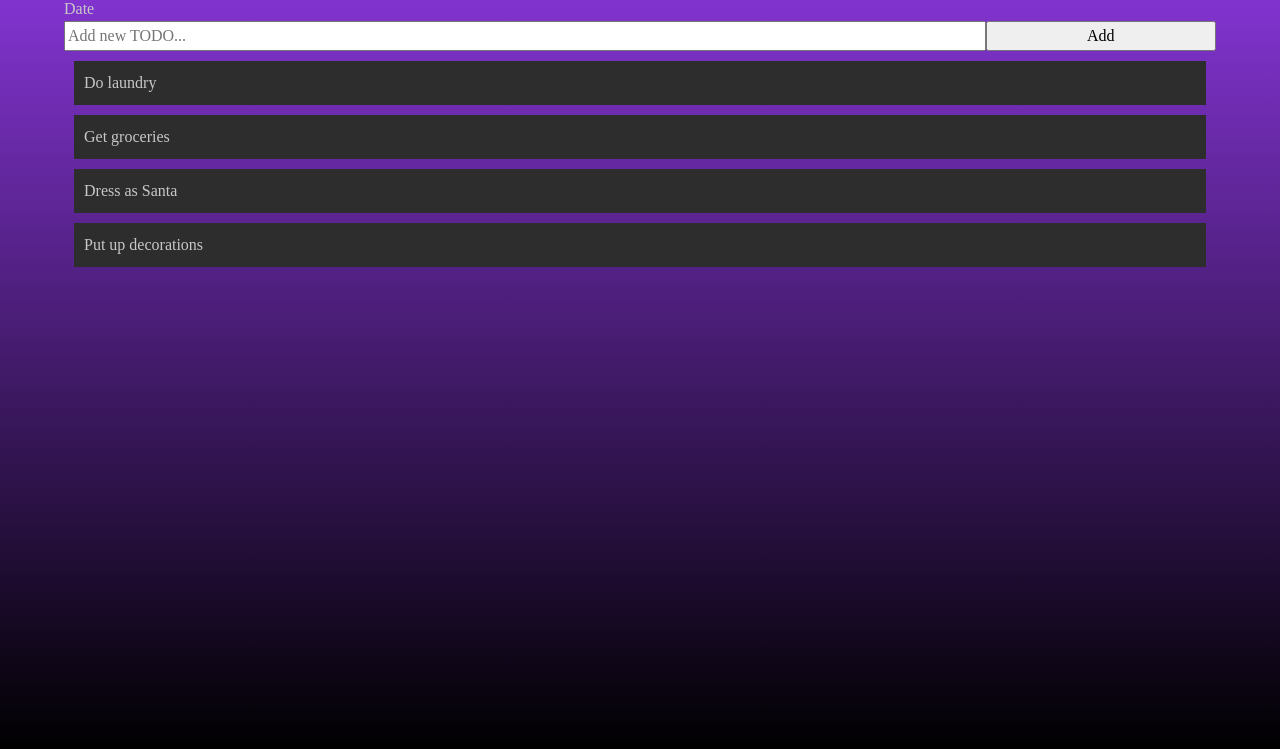
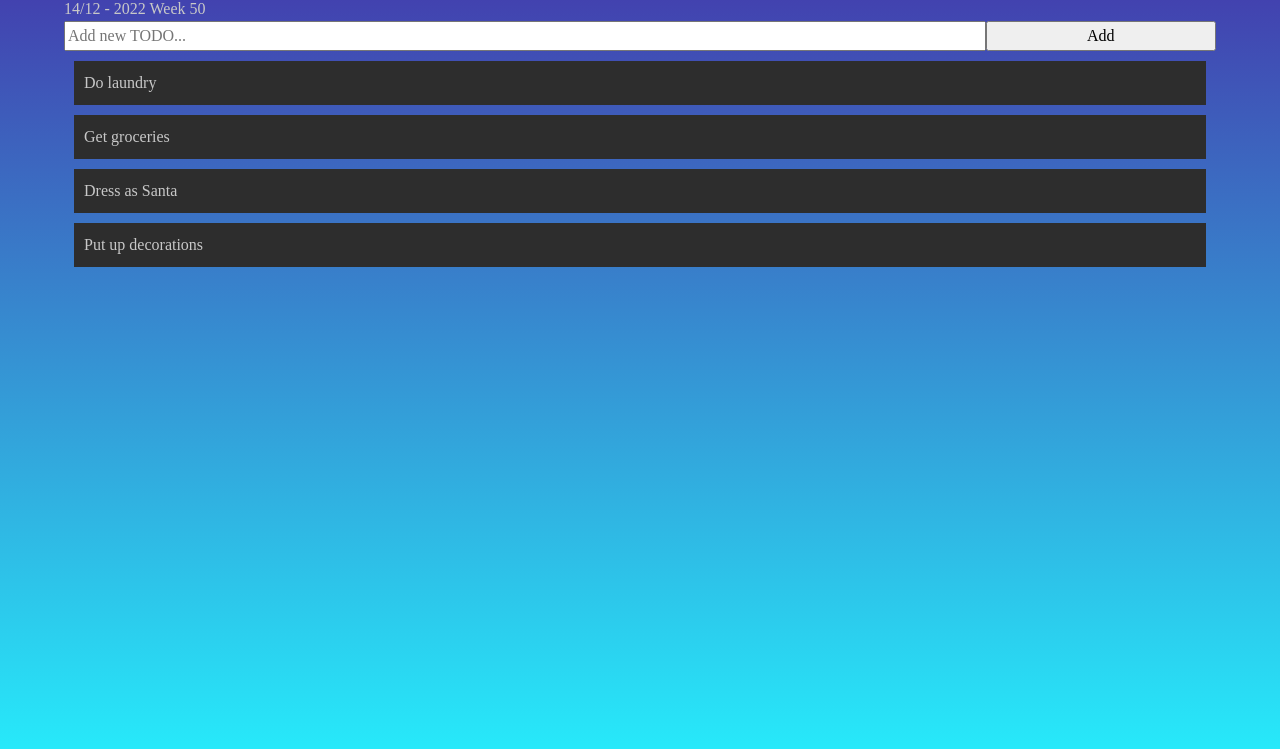
Before and after one commit to davidstalgren/school-project-javascript-todoapp, a website built with Vite: page index.html in a window 1280 px wide. Shown: the part 51-800 px from the top of the page. Built offline with nearby package versions, Linux system fonts and the light colour scheme.

Commit message:
/feat JS added Todays date and week number

```diff
--- a/index.html
+++ b/index.html
@@ -4,6 +4,7 @@
 <head>
   <meta charset="UTF-8" />
   <link rel="icon" type="image/ico" href="/favicon.ico" />
+  <link rel="stylesheet" href="https://cdnjs.cloudflare.com/ajax/libs/font-awesome/6.2.1/css/all.min.css">
   <meta name="viewport" content="width=device-width, initial-scale=1.0" />
   <title>DavvEDavvE needs TODO</title>
 </head>
@@ -12,7 +13,8 @@
   <main>
     <header class="header">
       <h1 class="header-todo">TODO</h1>
-      <span class="header-date">Date</span>
+      <span class="header-date" id="headerDate"></span>
+      <span class="header-week" id="headerWeek"></span>
     </header>
     <section>
       <div class="input-new-todo">
--- a/src/main.js
+++ b/src/main.js
@@ -8,3 +8,24 @@ import { shuffle } from './utils';
 // I denna fil har vi lagrat vår "data", i detta exempel en ofullständig kortlek
 import exampleCardDeck from './exampleArray';
  */
+
+const headerDate = document.querySelector('#headerDate');
+const headerWeek = document.querySelector('#headerWeek');
+let now = new Date()
+let day = now.getDate();
+let month = now.getMonth() + 1;
+let year = now.getFullYear();
+let week = getWeek(now)
+let today = day + '/' + month + ' - ' + year;
+
+function getWeek(date) {
+    let startDate = new Date(date.getFullYear(), 0, 1);
+    let days = Math.floor((date - startDate) / (24 * 60 * 60 * 1000));
+    let weekNumber = Math.ceil(days / 7);
+    return weekNumber;
+  }
+
+headerDate.innerHTML = today;
+headerWeek.innerHTML = 'Week ' + week;
+
+console.log(week)
--- a/src/style/mobile/_mobile.scss
+++ b/src/style/mobile/_mobile.scss
@@ -3,7 +3,7 @@
 } */
 
 body {
-    background-image: linear-gradient(#8A37DD, #000);
+    background-image: linear-gradient(#4437aa, rgb(39, 233, 250));
     color: rgb(200 200 200);
     display: flex;
     justify-content: center;
```
Also changed, not shown: public/img/design/wire_design.jpg (renamed from src/img/design/wire_design.jpg).
